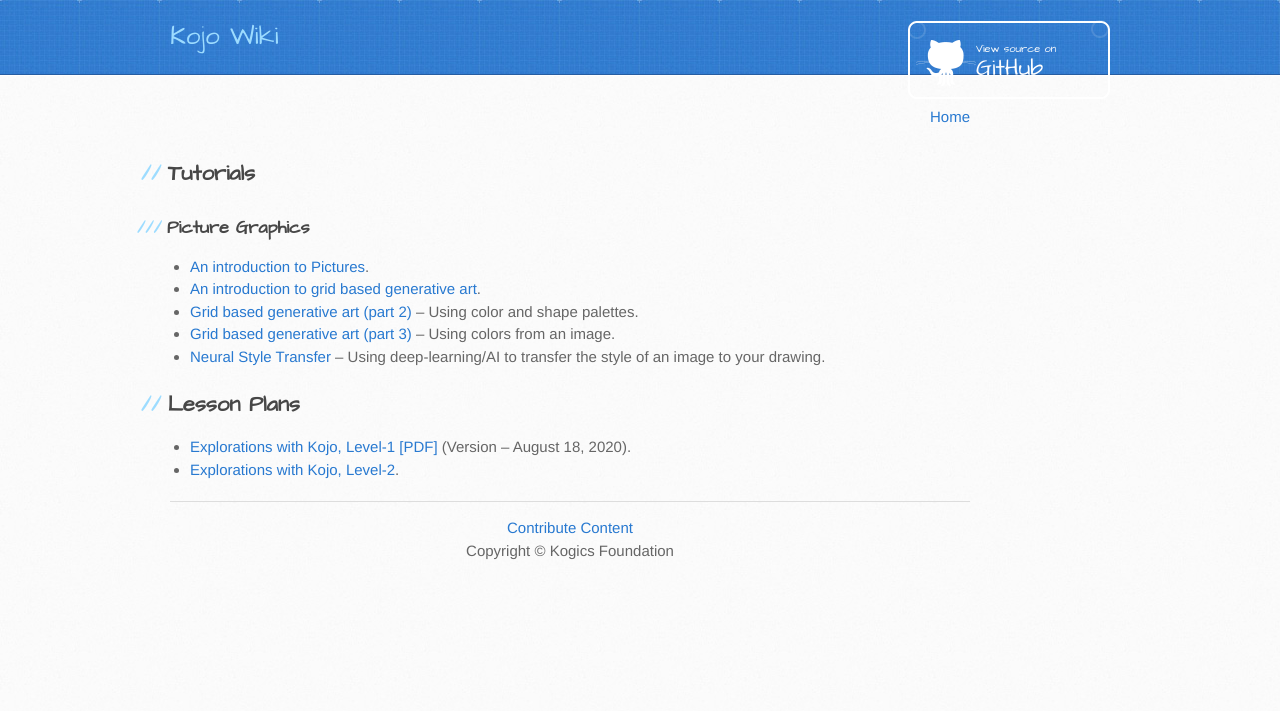
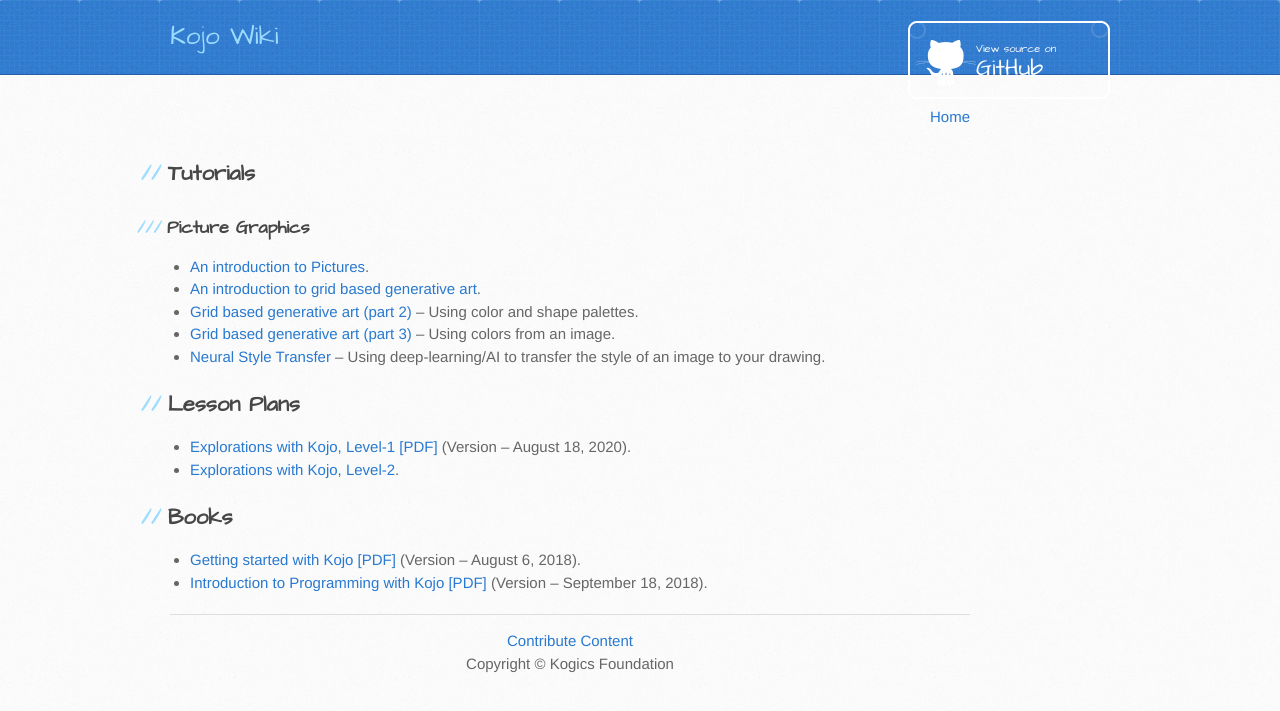
Before and after one commit to kojodoc/kojodoc.github.io, a Jekyll site: the page built from tutorials-index.md, in a window 1280 px wide. Shown: the top 711 px of the page. Built offline with Jekyll 4.4.1, drawn with Linux system fonts in a browser that asks for light colours; our own code applies the rules of GitHub Pages for plain Markdown files; the repository's description, which GitHub fills in, is left out.

Commit message:
Add ebooks.

```diff
--- a/tutorials-index.md
+++ b/tutorials-index.md
@@ -13,3 +13,7 @@
 ## Lesson Plans
 * [Explorations with Kojo, Level-1 [PDF]](https://github.com/litan/kojo/releases/download/2.9.05_release/Kojo-Lessons-Level1-180820.pdf) (Version -- August 18, 2020).
 * [Explorations with Kojo, Level-2](tutorials/lessons-level2/index.html).
+
+## Books
+* [Getting started with Kojo [PDF]](https://github.com/litan/kojo/releases/download/2.9.05_release/getting-started-06-08-18.pdf) (Version -- August 6, 2018).
+* [Introduction to Programming with Kojo [PDF]](https://github.com/litan/kojo/releases/download/2.9.05_release/intro-to-programming-180918.pdf) (Version -- September 18, 2018).
```
